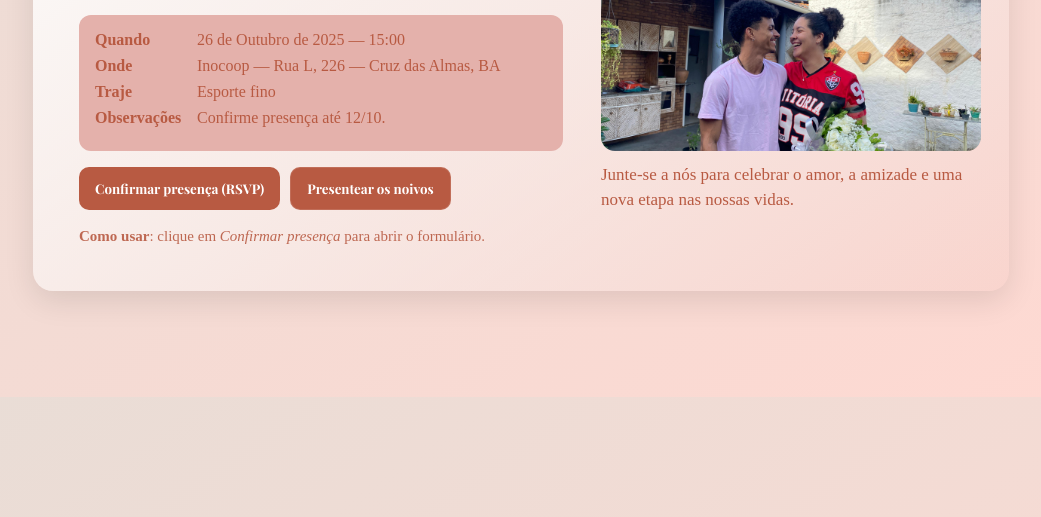
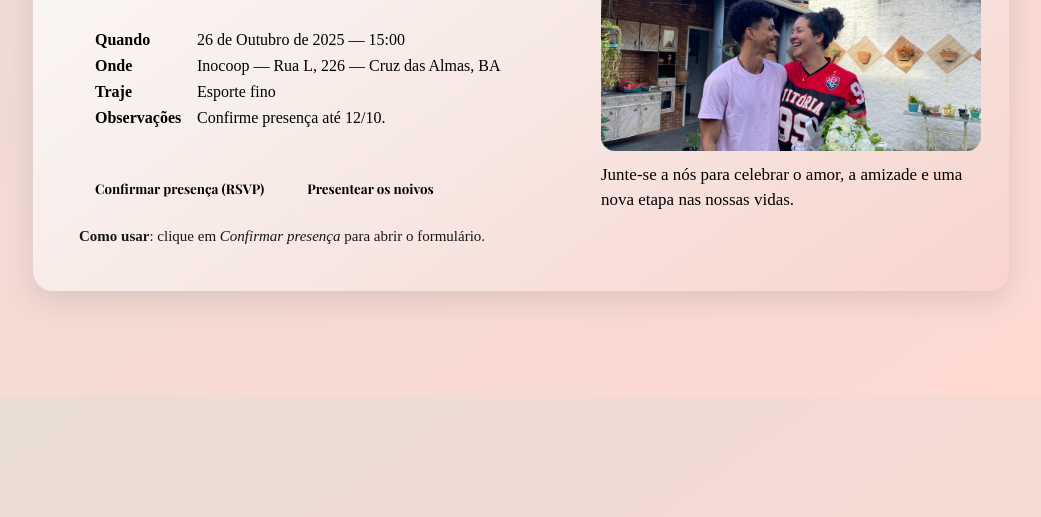
Before and after one commit to Daniel-jpg1/conviteCasamento, a plain HTML site: page index.html in a window 1280 px wide. Shown: the part 403-920 px from the top of the page, without its empty margins (119-1160 px from the left). Drawn offline with nearby package versions, Linux system fonts and the dark colour scheme.

Commit message:
updated details

```diff
--- a/style.css
+++ b/style.css
@@ -225,6 +225,12 @@ canvas.confetti{
   }
 }
 
+/* Forçar cores fixas mesmo em dark mode */
+.card, .cover, .details, .btn, .gift-card {
+  background-color: initial !important;
+  color: initial !important;
+}
+
 @media (max-width: 768px) {
   .card {
     grid-template-columns: 1fr; /* empilha o conteúdo */
@@ -273,3 +279,10 @@ canvas.confetti{
     text-align: center;
   }
 }
+
+@media (prefers-color-scheme: dark) {
+  .card, .cover {
+    background-color: #fff5f2;
+    color: #333;
+  }
+}
```
